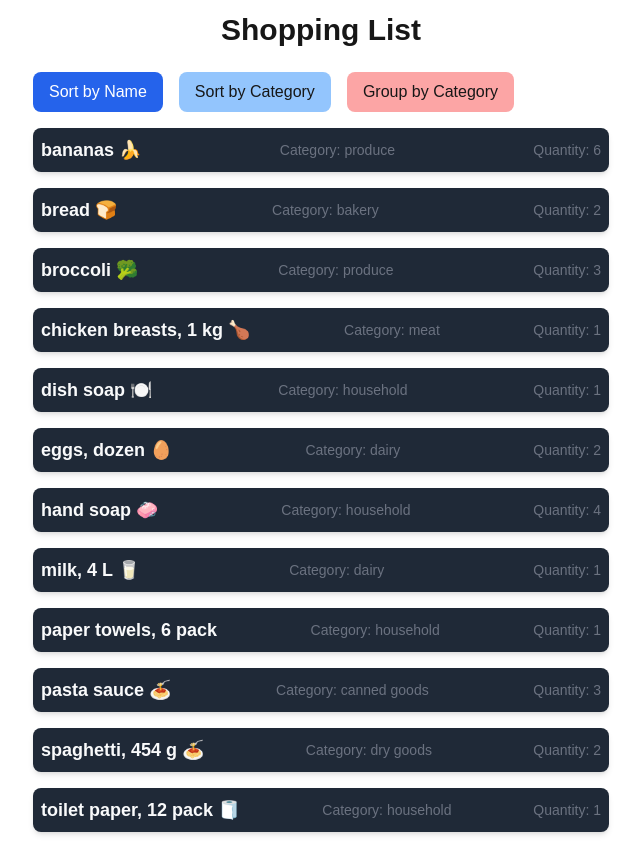
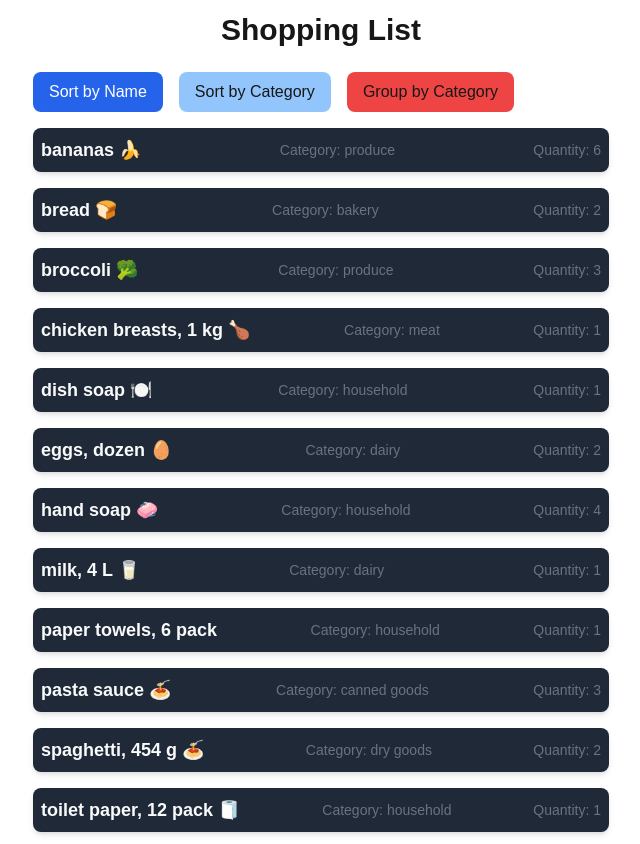
Before and after one commit to MalekMansour/cprg306-assignments, a Next.js app: page /week-6 in a window 1280 px wide. Shown: the whole page, without its empty margins (319-959 px from the left). Built offline with nearby package versions, Linux system fonts and the light colour scheme.

Commit message:
Update item-list.js

```diff
--- a/app/week-6/item-list.js
+++ b/app/week-6/item-list.js
@@ -48,7 +48,7 @@ const ItemList = () => {
         <button
           onClick={() => setGroupByCategory((prev) => !prev)}
           className={`px-4 py-2 rounded-lg ${
-            groupByCategory ? "bg-green-500 text-white" : "bg-red-300"
+            groupByCategory ? "bg-green-500 text-white" : "bg-red-500"
           }`}
         >
           Group by Category
```
